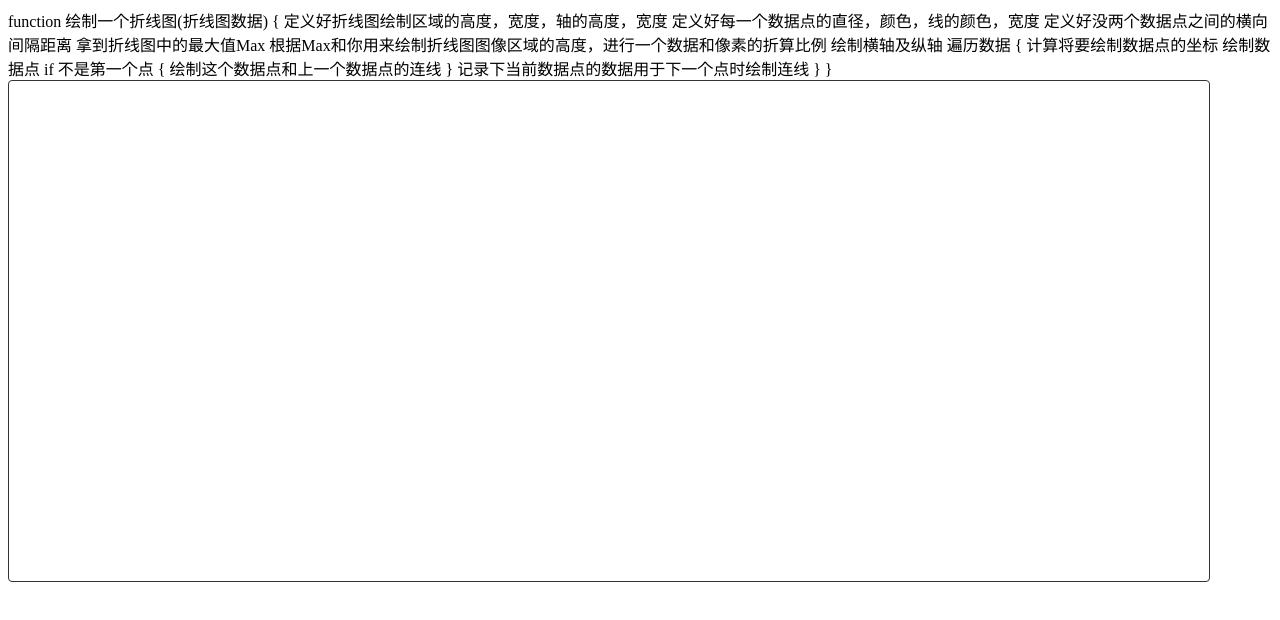
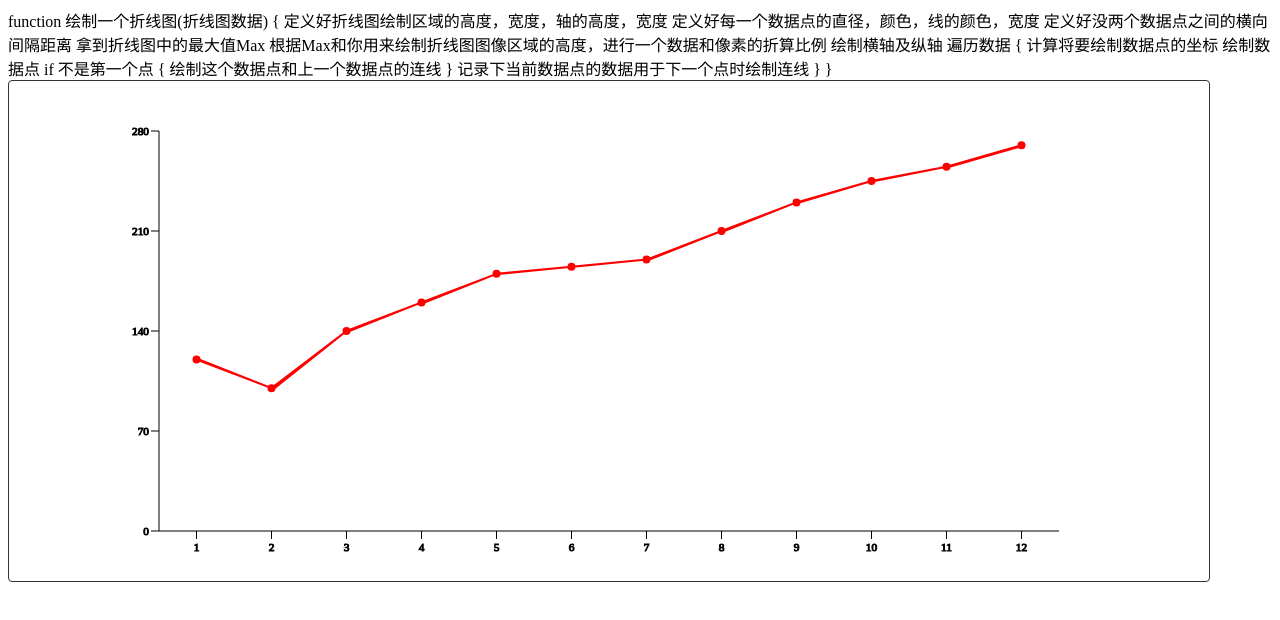
Before and after one commit to NicoleGX/IFECODE, a plain HTML site: page IFECOURSE55/2/line1.html in a window 1280 px wide. Drawn offline with Linux system fonts and the light colour scheme.

Commit message:
line1 error

```diff
--- a/IFECOURSE55/2/line1.html
+++ b/IFECOURSE55/2/line1.html
@@ -24,7 +24,7 @@
     }
   }
   <div id="container" style="width: 1200px;height: 500px;border: 1px solid #333;border-radius: 4px;"></div>
-  <script type="text/javascript" charset="utf8" src="./assets/js/line.js"></script>
+  <script type="text/javascript" charset="utf8" src="./assets/js/line1.js"></script>
   <script type="text/javascript">
     var data = {
       product: "手机",
```
